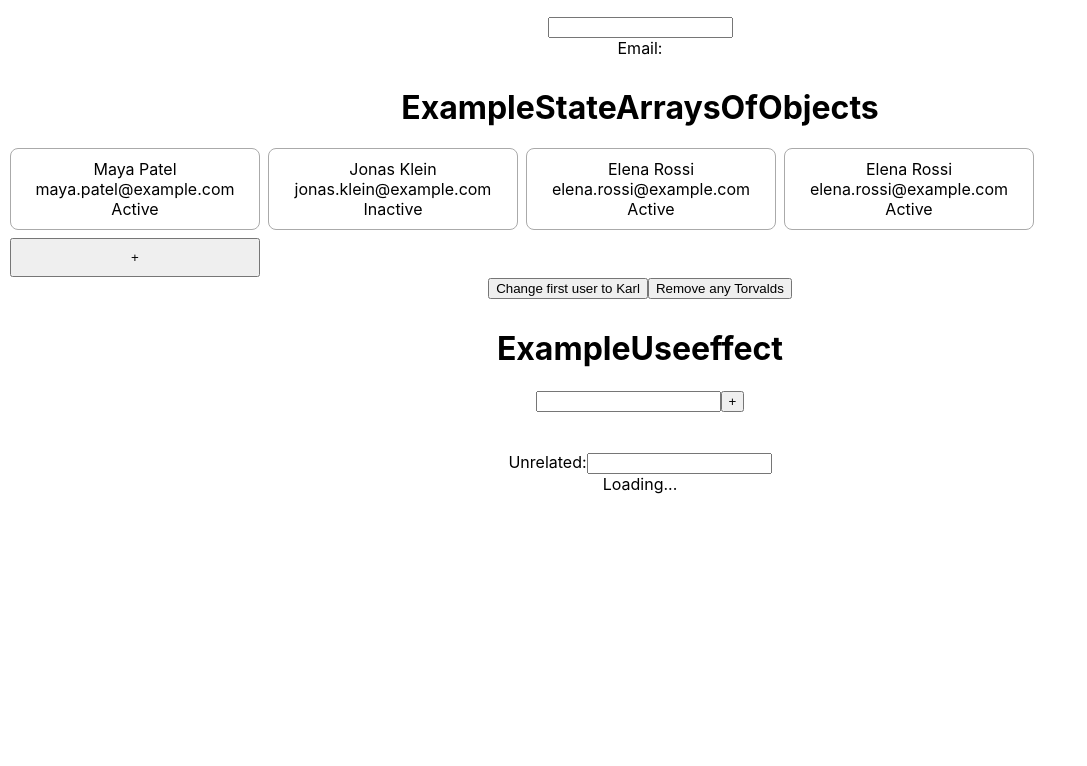
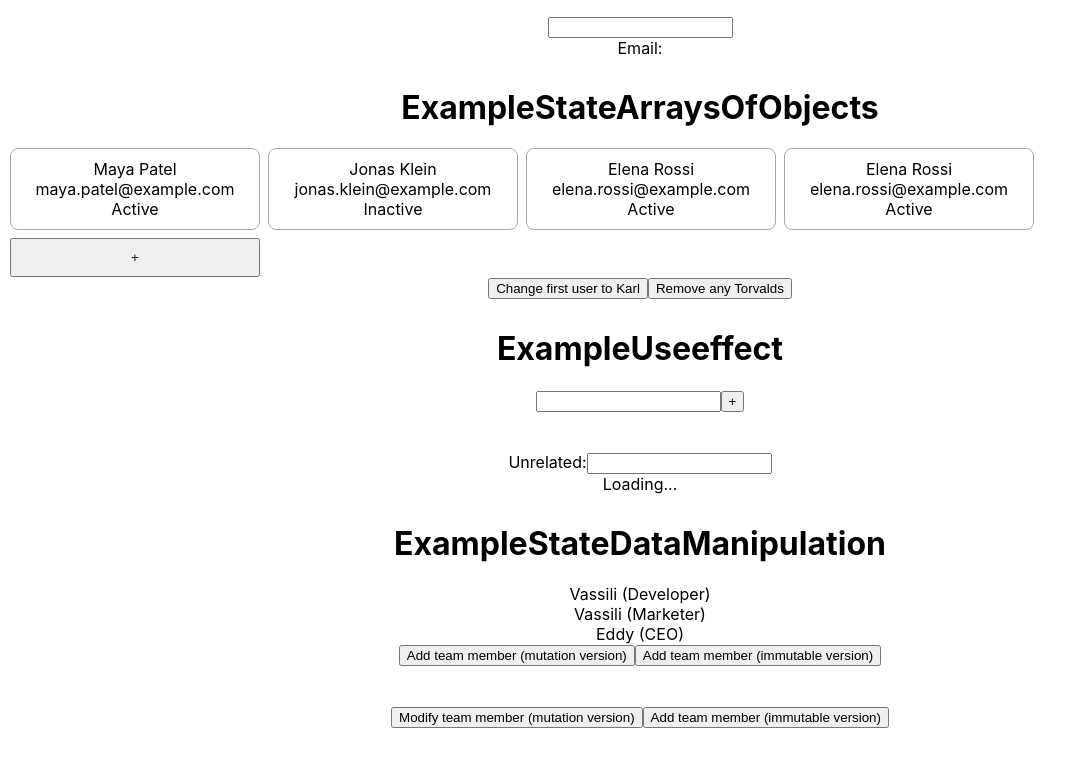
Before and after one commit to upleveled/react-components-props-state-winter-2026-eu, a React app: page / in a window 1280 px wide. Shown: the part 2875-3641 px from the top of the page, without its empty margins (0-1087 px from the left). Built offline with nearby package versions, Linux system fonts and the light colour scheme; no server answers; the HTML template or start-up script is replaced by a standard one.

Commit message:
Add ExampleStateDataManipulation

```diff
--- a/src/App.js
+++ b/src/App.js
@@ -15,6 +15,7 @@ import ExamplePropDestructuring from './ExamplePropsDestructuring';
 import ExampleStateNotSynchronous from './ExampleSetStateIsNotSynchronous';
 import ExampleStateArraysOfObjects from './ExampleStateArraysOfObjects';
 import ExampleStateCounter from './ExampleStateCounter';
+import ExampleStateDataManipulation from './ExampleStateDataManipulation';
 import ExampleStateEmail from './ExampleStateEmail';
 import ExampleStyling from './ExampleStyling';
 import ExampleUseeffect from './ExampleUseeffect';
@@ -48,6 +49,7 @@ export default function App() {
       <ExampleStateArraysOfObjects />
       <ExampleUseeffect />
       <ExampleUseeffectDataFetching />
+      <ExampleStateDataManipulation />
       <br />
       <br />
       <br />
--- /dev/null
+++ b/src/ExampleStateDataManipulation.js
@@ -0,0 +1,148 @@
+import { useState } from 'react';
+
+const roles = {
+  admin: 'admin',
+  editor: 'editor',
+  noRights: 'noRights',
+};
+
+const initialTeamMembers = [
+  {
+    id: 1,
+    name: 'Vassili',
+    jobPosition: 'Developer',
+    role: roles.admin,
+    pets: [
+      {
+        name: 'Ronald',
+        type: 'Cat',
+      },
+    ],
+  },
+  {
+    id: 2,
+    name: 'Vassili',
+    jobPosition: 'Marketer',
+    role: roles.editor,
+    pets: [
+      {
+        name: 'Ronald',
+        type: 'Cat',
+      },
+    ],
+  },
+  {
+    id: 3,
+    name: 'Eddy',
+    jobPosition: 'CEO',
+    role: roles.admin,
+    pets: [
+      {
+        name: 'Xander',
+        type: 'Parrot',
+      },
+    ],
+  },
+];
+
+export default function ExampleStateDataManipulation() {
+  const [teamMembers, setTeamMembers] = useState(initialTeamMembers);
+
+  return (
+    <div>
+      <h1>ExampleStateDataManipulation</h1>
+      <div>
+        {teamMembers.map((teamMember) => {
+          return (
+            <div key={`teamMember-${teamMember.id}`}>
+              {teamMember.name} ({teamMember.jobPosition})
+            </div>
+          );
+        })}
+      </div>
+      <button
+        onClick={() => {
+          // React forces us to have some immutable
+          // patterns (array spread)
+          const newTeamMembers = [...teamMembers];
+
+          // Mutation: .push()
+          newTeamMembers.push({
+            id: teamMembers.length + 1,
+            name: 'Rhonda',
+            jobPosition: 'CMO',
+            role: roles.admin,
+            pets: [],
+          });
+
+          setTeamMembers(newTeamMembers);
+        }}
+      >
+        Add team member (mutation version)
+      </button>
+
+      <button
+        onClick={() => {
+          // Immutable version: array spread
+          const newTeamMembers = [
+            ...teamMembers,
+            {
+              id: teamMembers.length + 1,
+              name: 'Jane',
+              jobPosition: 'CMO',
+              role: roles.admin,
+              pets: [],
+            },
+          ];
+
+          setTeamMembers(newTeamMembers);
+        }}
+      >
+        Add team member (immutable version)
+      </button>
+      <br />
+      <br />
+      <br />
+      <button
+        onClick={() => {
+          // React forces us to have some immutable
+          // patterns (array spread)
+          const newTeamMembers = [...teamMembers];
+
+          const teamMemberVassili2 = newTeamMembers.find((teamMember) => {
+            return teamMember.id === 2;
+          });
+
+          // Mutation: assigning property
+          teamMemberVassili2.name = 'Vasileios';
+
+          setTeamMembers(newTeamMembers);
+        }}
+      >
+        Modify team member (mutation version)
+      </button>
+
+      <button
+        onClick={() => {
+          // Immutable version: array spread
+          const newTeamMembers = teamMembers.map((teamMember) => {
+            // Early return
+            if (teamMember.id !== 3) {
+              return teamMember; // return unmodified team member
+            }
+
+            // If we have gone past the `return`, then id === 3
+            return {
+              ...teamMember, // Spread: all of the properties
+              jobPosition: 'CEO and Investor', // Override jobPosition
+            };
+          });
+
+          setTeamMembers(newTeamMembers);
+        }}
+      >
+        Add team member (immutable version)
+      </button>
+    </div>
+  );
+}
```
